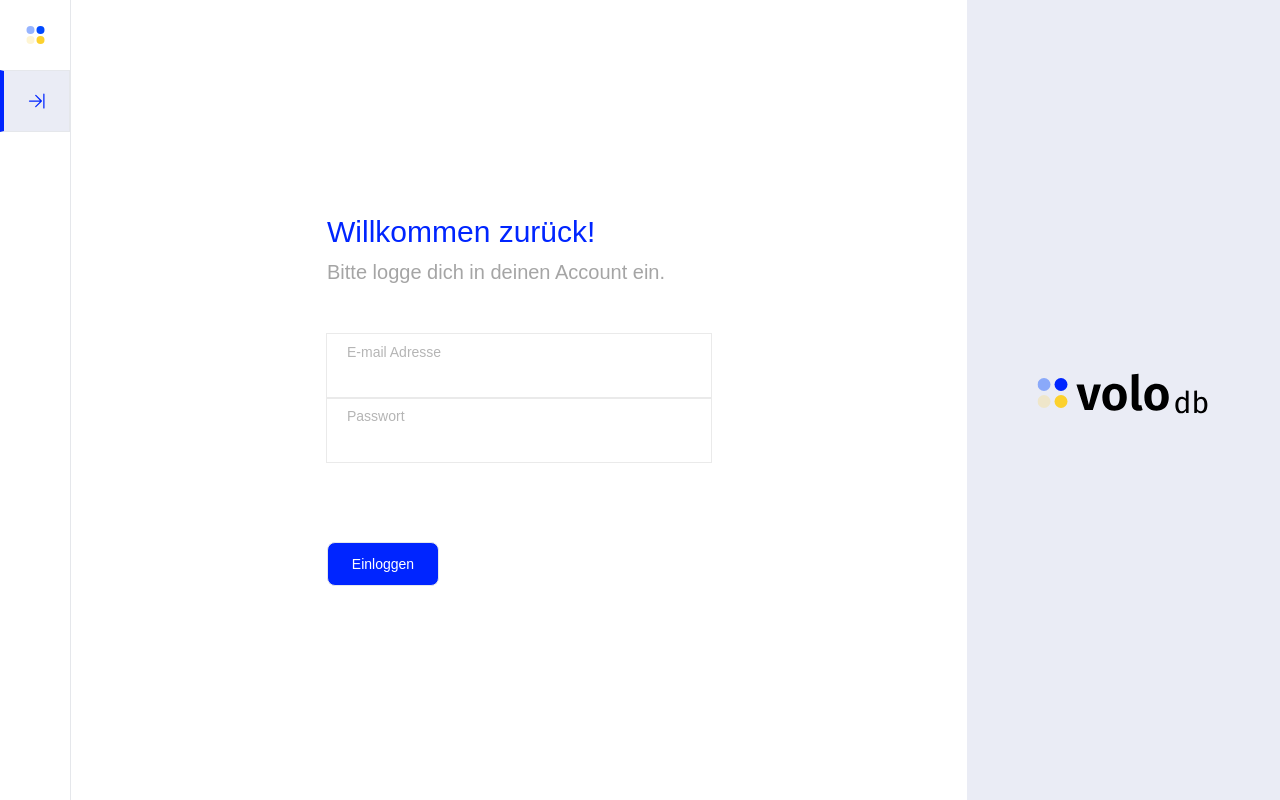
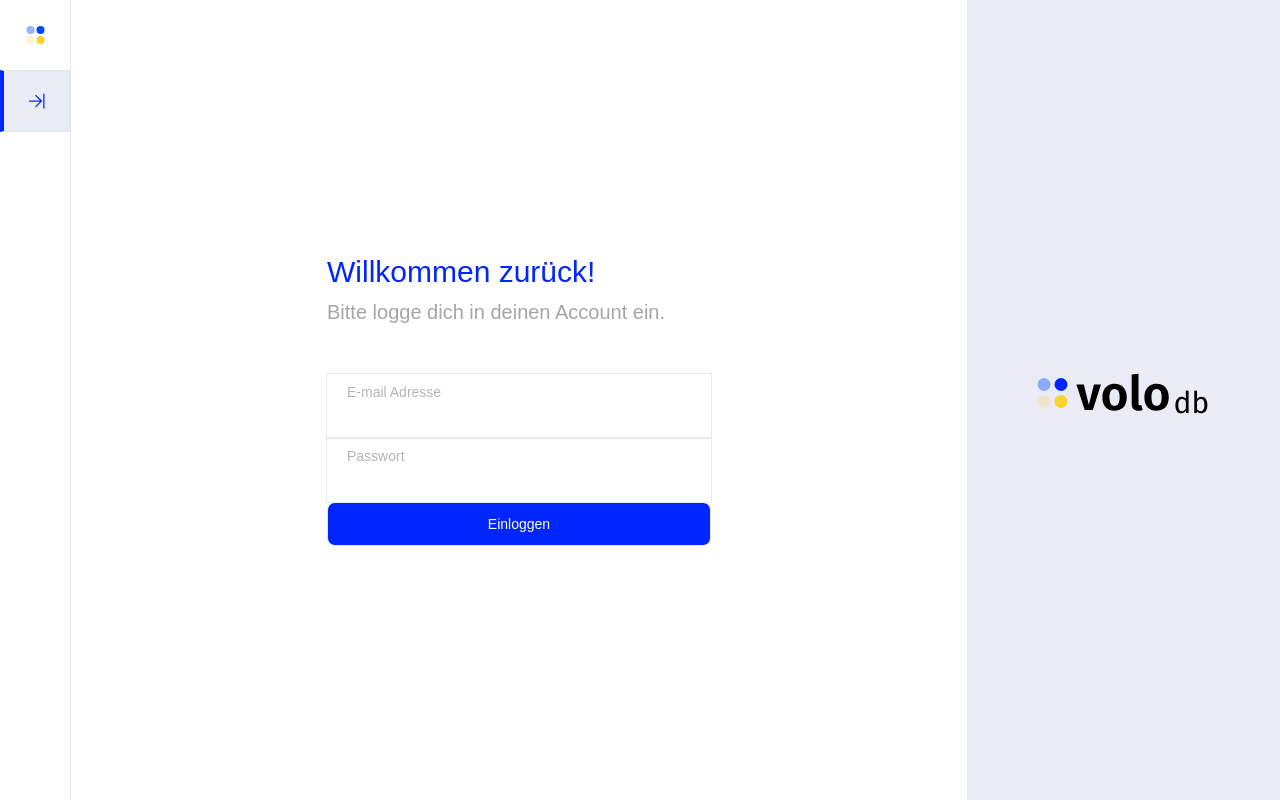
Before and after one commit to volo-db/volodb-frontend, a Vue app: page /login in a window 1280 px wide. Built offline with nearby package versions, Linux system fonts and the light colour scheme; a web font is replaced by a local one.

Commit message:
fix: remove margin and width

```diff
--- a/src/components/BaseButton.vue
+++ b/src/components/BaseButton.vue
@@ -1,5 +1,5 @@
 <template>
-  <button class="border rounded-lg text-white text-sm bg-voloblue-200 w-28 h-11 mt-20">
+  <button class="border rounded-lg text-white text-sm bg-voloblue-200 px-6 h-11">
     <slot></slot>
   </button>
 </template>
@@ -7,3 +7,6 @@
 <script>
 export default {}
 </script>
+
+
+<!-- border rounded-lg text-white text-sm bg-voloblue-200 w-28 h-11 mt-20 -->
```
